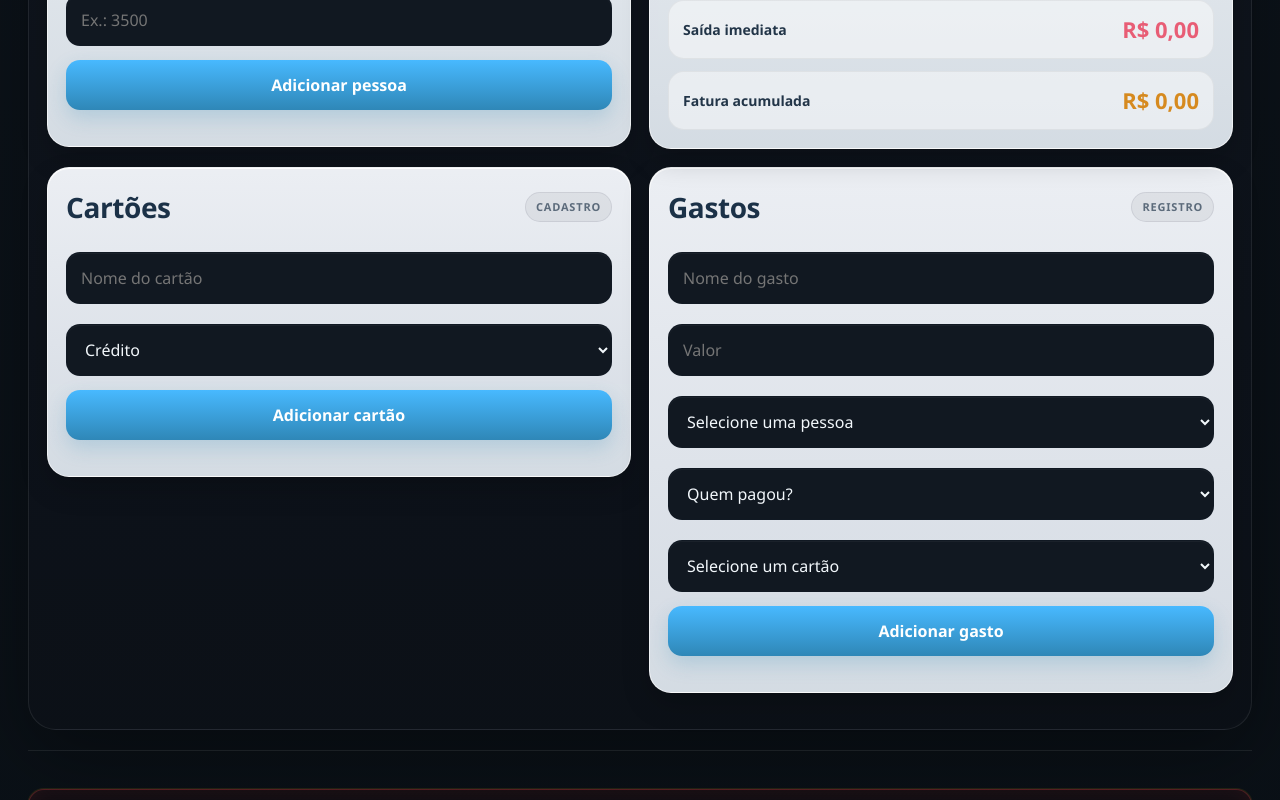
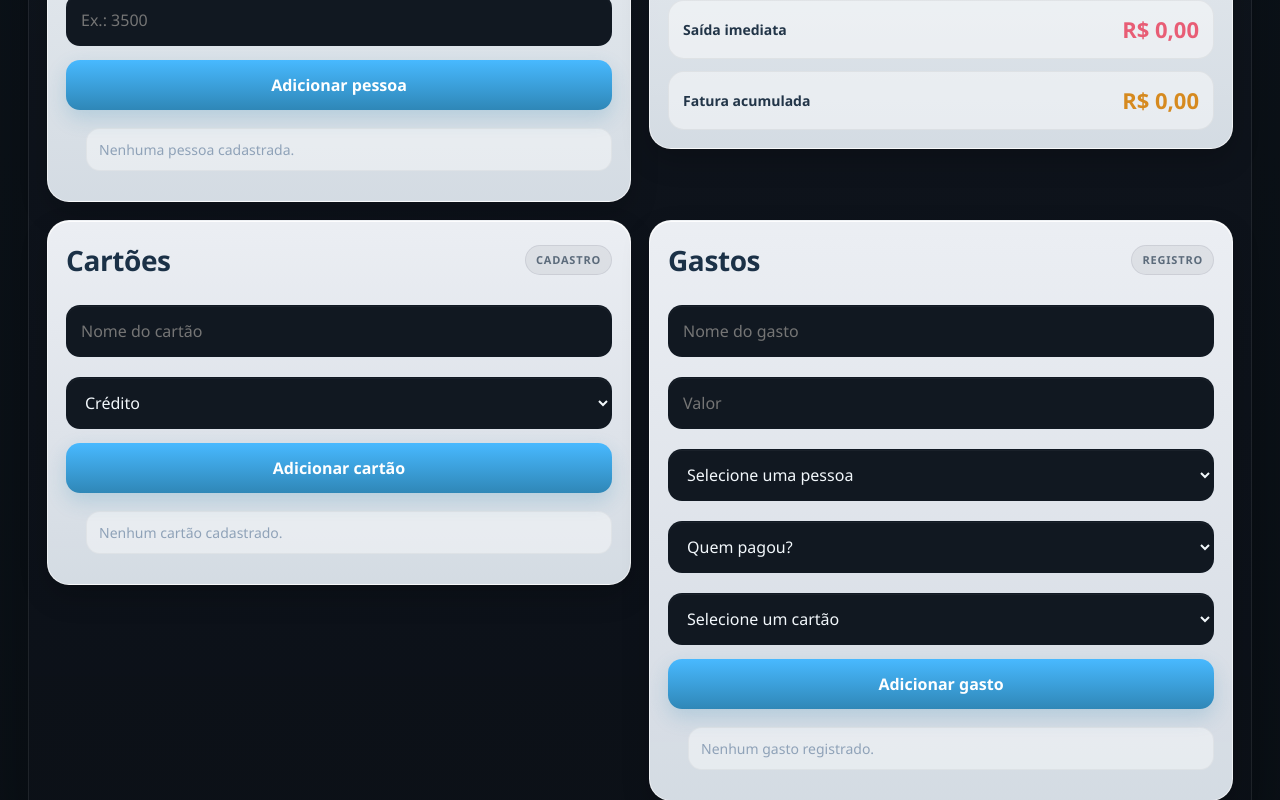
Before and after one commit to DanielBDeDeus/controle-financeiro, a React (Vite) app: page / in a window 1280 px wide. Shown: the part 800-1600 px from the top of the page. Built offline with nearby package versions, Linux system fonts and the light colour scheme.

Commit message:
fix: finalize UI polish, empty states, and minor UX improvements

```diff
--- a/src/App.jsx
+++ b/src/App.jsx
@@ -252,7 +252,7 @@ export default function App() {
     () => lerTextoStorage(STORAGE_KEYS.perfilAtivo) || "household"
   );
 
-  // Tema da visão Household
+  // Tema da visão conjunta (Household)
 
 const [resetEtapa, setResetEtapa] = useState(
   () => Number(lerTextoStorage(STORAGE_KEYS.resetEtapa) || 0)
@@ -613,6 +613,11 @@ const quemPagou = pessoas.find(
   (p) => p.id === Number(quemPagouSelecionado)
 );
 
+if (!quemPagou) {
+  setErroGasto("Pessoa que pagou inválida.");
+  return;
+}
+
 const novoGasto = {
   id: Date.now(),
   nome: nomeNormalizado,
@@ -688,17 +693,17 @@ function editarGasto(gasto) {
   }, [ehHousehold, perfilAtivo, pessoas]);
 
 const temaAtivo = useMemo(() => {
-  // INDIVIDUAL
+  // VISÃO INDIVIDUAL
   if (!ehHousehold && pessoaAtiva) {
     return THEMES[pessoaAtiva.tema] ?? THEMES.cassette_neon;
   }
 
-  // FALLBACK
+  // CASO PADRÃO
   if (pessoas.length === 0) {
     return THEMES.cassette_neon;
   }
 
-  // HOUSEHOLD (average)
+  // HOUSEHOLD (média das cores)
   const cores = pessoas.map(
     (p) => THEMES[p.tema] ?? THEMES.cassette_neon
   );
@@ -968,7 +973,7 @@ topGrid: {
 },
 bottomGrid: {
   display: "grid",
-  gridTemplateColumns: "1fr 1fr", // clean 2 columns
+  gridTemplateColumns: "1fr 1fr", // 2 colunas
   gap: "18px",
   alignItems: "start",
   marginBottom: "18px",
@@ -1470,7 +1475,11 @@ footer: {
               placeholder="Ex.: 3500"
             />
 
-            <button onClick={salvarPessoa} style={styles.button}>
+            <button
+  onClick={salvarPessoa}
+  style={styles.button}
+  disabled={!nomePessoa || !salarioPessoa}
+>
               {pessoaEmEdicaoId ? "Salvar pessoa" : "Adicionar pessoa"}
             </button>
 
@@ -1486,7 +1495,14 @@ footer: {
             {erroPessoa && <p style={styles.erro}>{erroPessoa}</p>}
 
             <ul style={styles.lista}>
-              {pessoas.map((pessoa) => (
+              {pessoas.length === 0 ? (
+  <li style={styles.itemLista}>
+  <span style={styles.textoAuxiliar}>
+    Nenhuma pessoa cadastrada.
+  </span>
+</li>
+) : (
+  pessoas.map((pessoa) => (
                 <li key={pessoa.id} style={styles.itemListaColuna}>
                   <div style={styles.itemLinhaSuperior}>
                     <span style={styles.itemText}>
@@ -1528,7 +1544,7 @@ footer: {
                     </button>
                   </div>
                 </li>
-              ))}
+              )))}
             </ul>
           </div>
 
@@ -1596,14 +1612,25 @@ footer: {
               <option value="debito">Débito</option>
             </select>
 
-            <button onClick={adicionarCartao} style={styles.button}>
+            <button
+  onClick={adicionarCartao}
+  style={styles.button}
+  disabled={!nomeCartao}
+>
               Adicionar cartão
             </button>
 
             {erroCartao && <p style={styles.erro}>{erroCartao}</p>}
 
             <ul style={styles.lista}>
-              {cartoes.map((cartao) => (
+              {cartoes.length === 0 ? (
+  <li style={styles.itemLista}>
+  <span style={styles.textoAuxiliar}>
+    Nenhum cartão cadastrado.
+  </span>
+</li>
+) : (
+  cartoes.map((cartao) => (
                 <li key={cartao.id} style={styles.itemLista}>
                   <span style={styles.itemText}>{cartao.nome}</span>
 
@@ -1618,11 +1645,12 @@ footer: {
                     {cartao.tipo}
                   </span>
                 </li>
-              ))}
+              ))
+              )}
             </ul>
           </div>
 
-          <div style={styles.card}>
+          <div style={{ ...styles.card, position: "sticky", top: "20px" }}>
             <div style={styles.cardHeader}>
               <h2 style={styles.cardTitle}>Gastos</h2>
               <span style={styles.cardChip}>Registro</span>
@@ -1688,7 +1716,17 @@ footer: {
               ))}
             </select>
 
-            <button onClick={adicionarGasto} style={styles.button}>
+            <button
+  onClick={adicionarGasto}
+  style={styles.button}
+  disabled={
+    !nomeGasto ||
+    !valorGasto ||
+    !cartaoSelecionado ||
+    !pessoaSelecionada ||
+    !quemPagouSelecionado
+  }
+>
               {gastoEmEdicaoId ? "Salvar gasto" : "Adicionar gasto"}
             </button>
 
@@ -1704,7 +1742,14 @@ footer: {
             {erroGasto && <p style={styles.erro}>{erroGasto}</p>}
 
             <ul style={styles.lista}>
-              {gastosFiltrados.map((gasto) => (
+              {gastosFiltrados.length === 0 ? (
+  <li style={styles.itemLista}>
+  <span style={styles.textoAuxiliar}>
+    Nenhum gasto registrado.
+  </span>
+</li>
+) : (
+  gastosFiltrados.map((gasto) => (
                 <li key={gasto.id} style={styles.itemListaColuna}>
                   <div style={styles.itemLinhaSuperior}>
                     <span style={styles.itemText}>
@@ -1739,7 +1784,8 @@ footer: {
                     </button>
                   </div>
                 </li>
-              ))}
+              ))
+              )}
             </ul>
           </div>
         </div>
```
